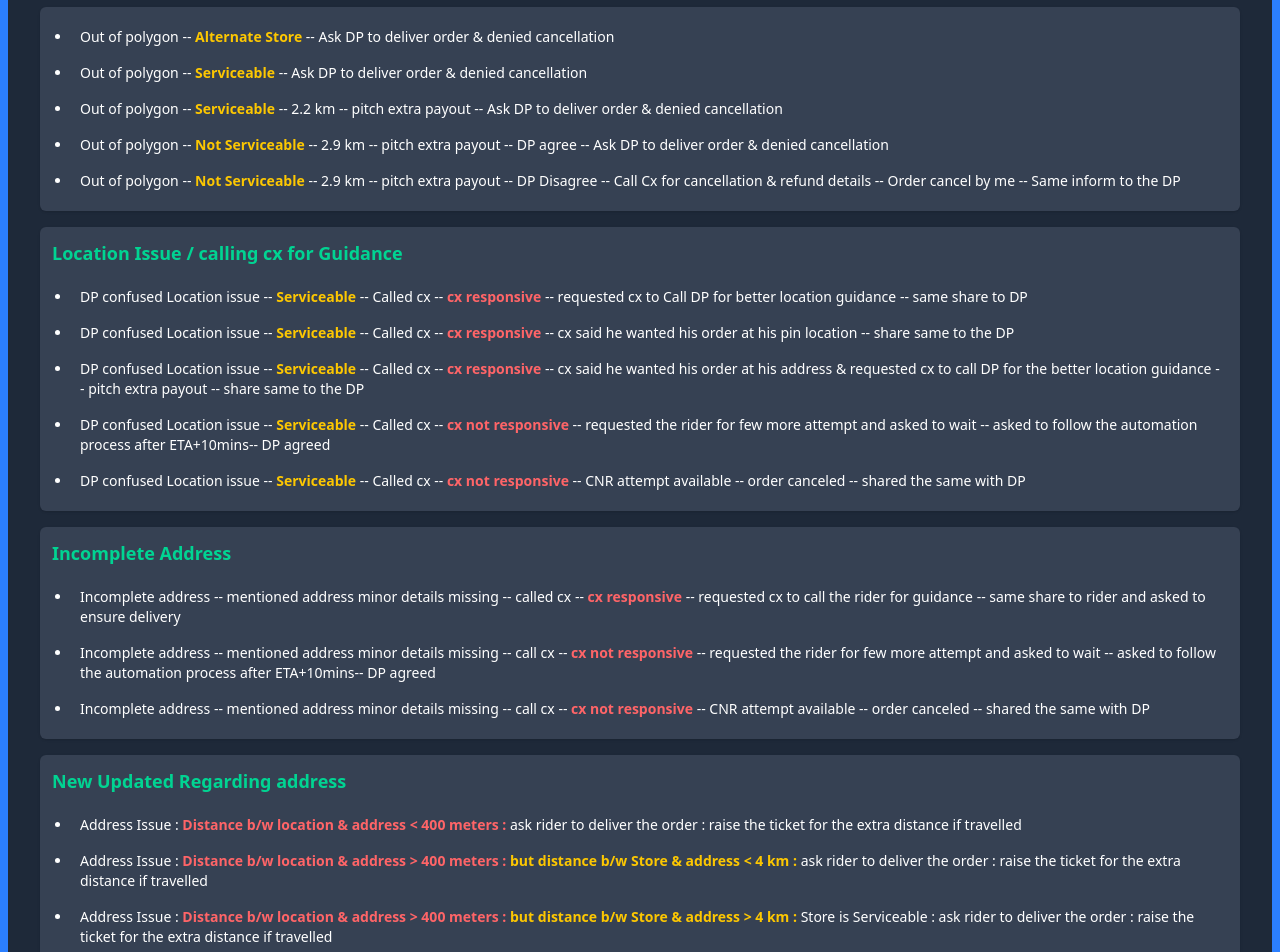
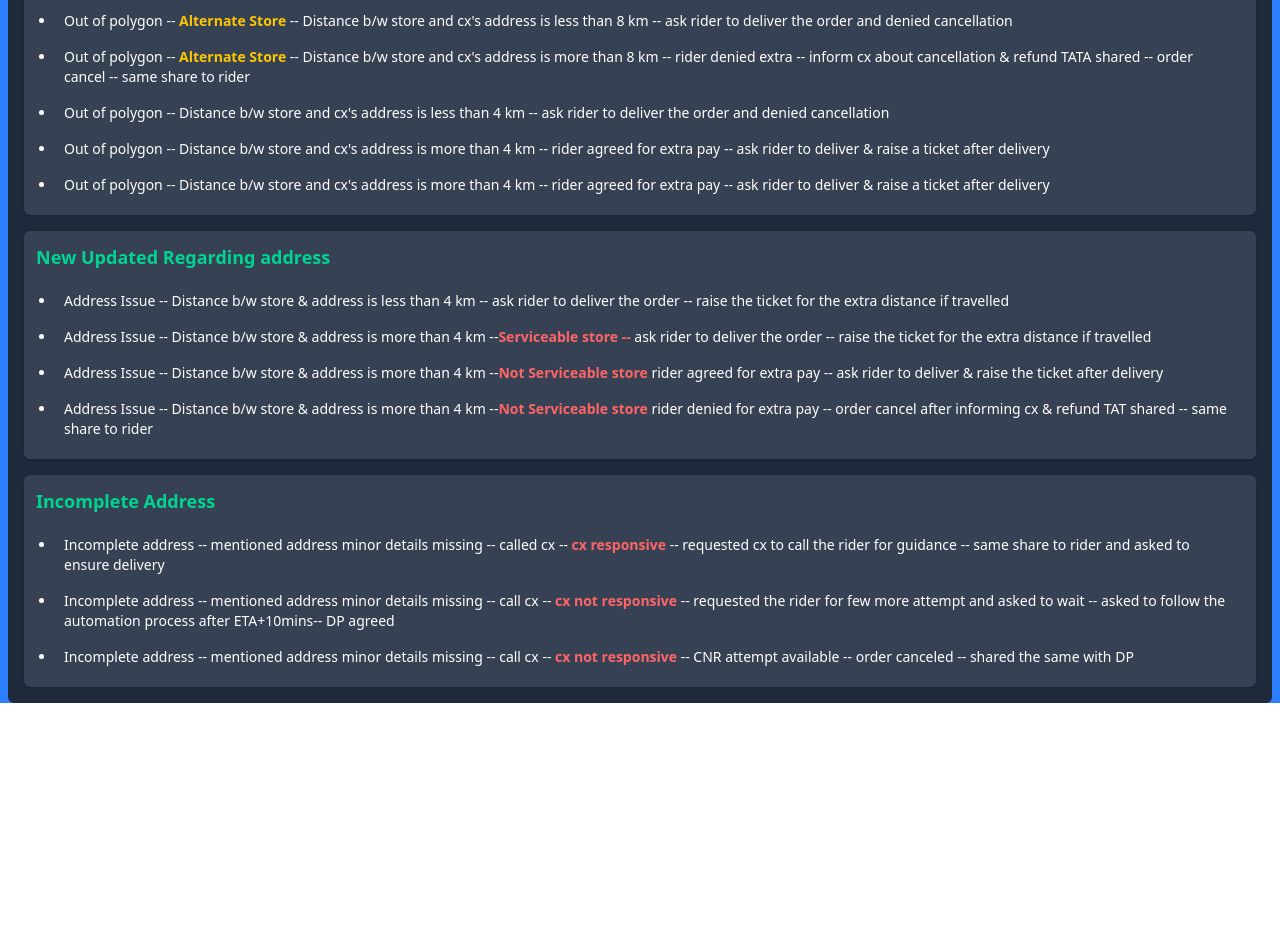
Before and after one commit to Code-with-Sahani/Blinket-DP, a React (Vite) app: page / in a window 1280 px wide. Shown: the part 9200-10152 px from the top of the page. After the commit the page ends 9911 px from the top, so only its background shows below. Built offline with nearby package versions, Linux system fonts and the light colour scheme.

Commit message:
Update AddressIssue.jsx

```diff
--- a/src/Components/AddressIssue.jsx
+++ b/src/Components/AddressIssue.jsx
@@ -2,20 +2,24 @@ import React from 'react';
 
 const AddressIssue = () => {
     return (
-        <div className="m-2 p-4 text-sm bg-gray-800 text-white rounded-md md:p-6 lg:p-8">
+        <div className="m-2 p-4 text-sm bg-gray-800 text-white rounded-md md--p-6 lg--p-8">
             <h2 className='text-center text-2xl font-semibold text-emerald-400 mb-1'>Address Issue </h2>
             <h3 className="text-lg font-semibold text-amber-400 mb-3">Out of Polygon</h3>
             <div className="space-y-4">
                 <div className="p-3 bg-gray-700 rounded-md shadow">
                     <ul className="list-disc pl-5">
-                        <li className="p-2">Out of polygon -- <strong className="text-yellow-400 font-semibold">Alternate Store</strong> -- Ask DP to deliver order & denied cancellation</li>
-                        <li className="p-2">Out of polygon -- <strong className="text-yellow-400 font-semibold">Serviceable</strong> -- Ask DP to deliver order & denied cancellation</li>
-                        <li className="p-2">Out of polygon -- <strong className="text-yellow-400 font-semibold">Serviceable</strong> -- 2.2 km -- pitch extra payout -- Ask DP to deliver order & denied cancellation</li>
-                        <li className="p-2">Out of polygon -- <strong className="text-yellow-400 font-semibold">Not Serviceable</strong> -- 2.9 km -- pitch extra payout -- DP agree -- Ask DP to deliver order & denied cancellation </li>
-                        <li className="p-2">Out of polygon -- <strong className="text-yellow-400 font-semibold">Not Serviceable</strong> -- 2.9 km -- pitch extra payout -- DP Disagree -- Call Cx for cancellation & refund details -- Order cancel by me -- Same inform to the DP</li>
+                        <li className="p-2">Out of polygon -- <strong className="text-yellow-400 font-semibold">Alternate Store</strong> -- Distance b/w store and cx's address is less than 8 km -- ask rider to deliver the order and denied cancellation </li>
+
+                        <li className="p-2">Out of polygon -- <strong className="text-yellow-400 font-semibold">Alternate Store</strong> -- Distance b/w store and cx's address is more than 8 km -- rider denied extra -- inform cx about cancellation & refund TATA shared -- order cancel -- same share to rider </li>
+
+                        <li className="p-2">Out of polygon -- Distance b/w store and cx's address is less than 4 km -- ask rider to deliver the order and denied cancellation </li>
+
+                        <li className="p-2">Out of polygon -- Distance b/w store and cx's address is more than 4 km -- rider agreed for extra pay -- ask rider to deliver & raise a ticket after delivery </li>
+
+                        <li className="p-2">Out of polygon -- Distance b/w store and cx's address is more than 4 km -- rider agreed for extra pay -- ask rider to deliver & raise a ticket after delivery </li>
                     </ul>
                 </div>
-{/*
+                {/*
                 <h3 className="text-lg font-semibold text-amber-400 mb-3">Different situtions</h3>
 
                 <div className="p-3 bg-gray-700 rounded-md shadow">
@@ -30,7 +34,7 @@ const AddressIssue = () => {
                 </div>
 
                 <div className="p-3 bg-gray-700 rounded-md shadow">
-                    <h3 className="text-lg font-semibold text-emerald-400 mb-3">Address Issue-Pin location is Far/ Wrong Address  &#128073;<small className='text-blue-400'>(Pin location is Far : It is only use when the distance between pin location & delivery address have very long distance)</small></h3>
+                    <h3 className="text-lg font-semibold text-emerald-400 mb-3">Address Issue-Pin location is Far/ Wrong Address  &#128073;<small className='text-blue-400'>(Pin location is Far -- It is only use when the distance between pin location & delivery address have very long distance)</small></h3>
                     <ul className="list-disc pl-5 text-white">
                         <li className="p-2">DP Said wrong address -- <strong className="text-yellow-400 font-semibold">Serviceable</strong> -- called cx -- <strong className="text-red-400 font-semibold">cx responsive</strong> -- push back given -- but cx ready to accept -- same share to DP</li>
                         <li className="p-2">DP Said wrong address -- <strong className="text-yellow-400 font-semibold">Serviceable</strong> -- called cx -- <strong className="text-red-400 font-semibold">cx responsive</strong> -- push back given -- but cx not ready -- order cancel -- share same to DP</li>
@@ -43,7 +47,7 @@ const AddressIssue = () => {
                         <li className="p-2">DP Said wrong address -- <strong className="text-yellow-400 font-semibold">Not Serviceable</strong> -- 2.9 km -- pitch extra payout -- DP Disagree -- Call Cx for cancellation & refund details -- Order cancel by me -- Same inform to the DP</li>
                     </ul>
                 </div>
-*/}
+
                 <div className="p-3 bg-gray-700 rounded-md shadow">
                     <h3 className="text-lg font-semibold text-emerald-400 mb-3">Location Issue / calling cx for Guidance</h3>
                     <ul className="list-disc pl-5">
@@ -54,24 +58,31 @@ const AddressIssue = () => {
                         <li className='p-2'>DP confused Location issue -- <strong className="text-yellow-400 font-semibold">Serviceable</strong> -- Called cx -- <strong className="text-red-400 font-semibold">cx not responsive</strong> -- CNR attempt available -- order canceled -- shared the same with DP</li>
                     </ul>
                 </div>
+*/}
+
+
+                <div className="p-3 bg-gray-700 rounded-md shadow">
+                    <h3 className="text-lg font-semibold text-emerald-400 mb-3">New Updated Regarding address</h3>
+                    <ul className="list-disc pl-5">
+                        <li className="p-2">Address Issue -- Distance b/w store & address is less than 4 km -- ask rider to deliver the order -- raise the ticket for the extra distance if travelled</li>
+
+                        <li className="p-2">Address Issue -- Distance b/w store & address is more than 4 km --<strong className="text-red-400 font-semibold">Serviceable store -- </strong> ask rider to deliver the order -- raise the ticket for the extra distance if travelled</li>
+
+                        <li className="p-2">Address Issue -- Distance b/w store & address is more than 4 km --<strong className="text-red-400 font-semibold">Not Serviceable store</strong> rider agreed for extra pay -- ask rider to deliver & raise the ticket after delivery</li>
+
+                        <li className="p-2">Address Issue -- Distance b/w store & address is more than 4 km --<strong className="text-red-400 font-semibold">Not Serviceable store</strong> rider denied for extra pay -- order cancel after informing cx & refund TAT shared -- same share to rider </li>
+
+                    </ul>
+                </div>
 
                 <div className="p-3 bg-gray-700 rounded-md shadow">
                     <h3 className="text-lg font-semibold text-emerald-400 mb-3">Incomplete Address</h3>
                     <ul className="list-disc pl-5">
                         <li className="p-2">Incomplete address -- mentioned address minor details missing -- called cx -- <strong className="text-red-400 font-semibold">cx responsive </strong> -- requested cx to call the rider for guidance -- same share to rider and asked to ensure delivery</li>
+
                         <li className='p-2'>Incomplete address -- mentioned address minor details missing  -- call cx -- <strong className="text-red-400 font-semibold">cx not responsive</strong> -- requested the rider for few more attempt and asked to wait -- asked to follow the automation process after ETA+10mins-- DP agreed</li>
+
                         <li className='p-2'>Incomplete address -- mentioned address minor details missing  -- call cx -- <strong className="text-red-400 font-semibold">cx not responsive</strong> -- CNR attempt available -- order canceled -- shared the same with DP</li>
-                    </ul>
-                </div>
-
-                <div className="p-3 bg-gray-700 rounded-md shadow">
-                    <h3 className="text-lg font-semibold text-emerald-400 mb-3">New Updated Regarding address</h3>
-                    <ul className="list-disc pl-5">
-                        <li className="p-2">Address Issue :  <strong className="text-red-400 font-semibold">Distance b/w location & address &lt; 400 meters :</strong> ask rider to deliver the order : raise the ticket for the extra distance if travelled</li>
-                        <li className='p-2'>Address Issue :  <strong className="text-red-400 font-semibold">Distance b/w location & address &gt; 400 meters :</strong> <strong className="text-yellow-400 font-semibold"> but distance b/w Store & address &lt; 4 km :</strong> ask rider to deliver the order : raise the ticket for the extra distance if travelled</li>
-                        <li className='p-2'>Address Issue :  <strong className="text-red-400 font-semibold">Distance b/w location & address &gt; 400 meters :</strong> <strong className="text-yellow-400 font-semibold"> but distance b/w Store & address &gt; 4 km :</strong> Store is Serviceable : ask rider to deliver the order : raise the ticket for the extra distance if travelled</li>
-                        <li className='p-2'>Address Issue :  <strong className="text-red-400 font-semibold">Distance b/w location & address &gt; 400 meters :</strong> <strong className="text-yellow-400 font-semibold"> but distance b/w Store & address &gt; 4 km :</strong> Store is Not Serviceable : ask rider to deliver the order with extra payout : rider agreed : ask him to deliver & raise a ticket for the extra pay</li>
-                        <li className='p-2'>Address Issue :  <strong className="text-red-400 font-semibold">Distance b/w location & address &gt; 400 meters :</strong> <strong className="text-yellow-400 font-semibold"> but distance b/w Store & address &gt; 4 km :</strong> Store is Not Serviceable : ask rider to deliver the order with extra payout : DP denied extra payout : called cx inform about cancellation & refund TAT shared : order cancel : same share to DP</li>
                     </ul>
                 </div>
 
```
